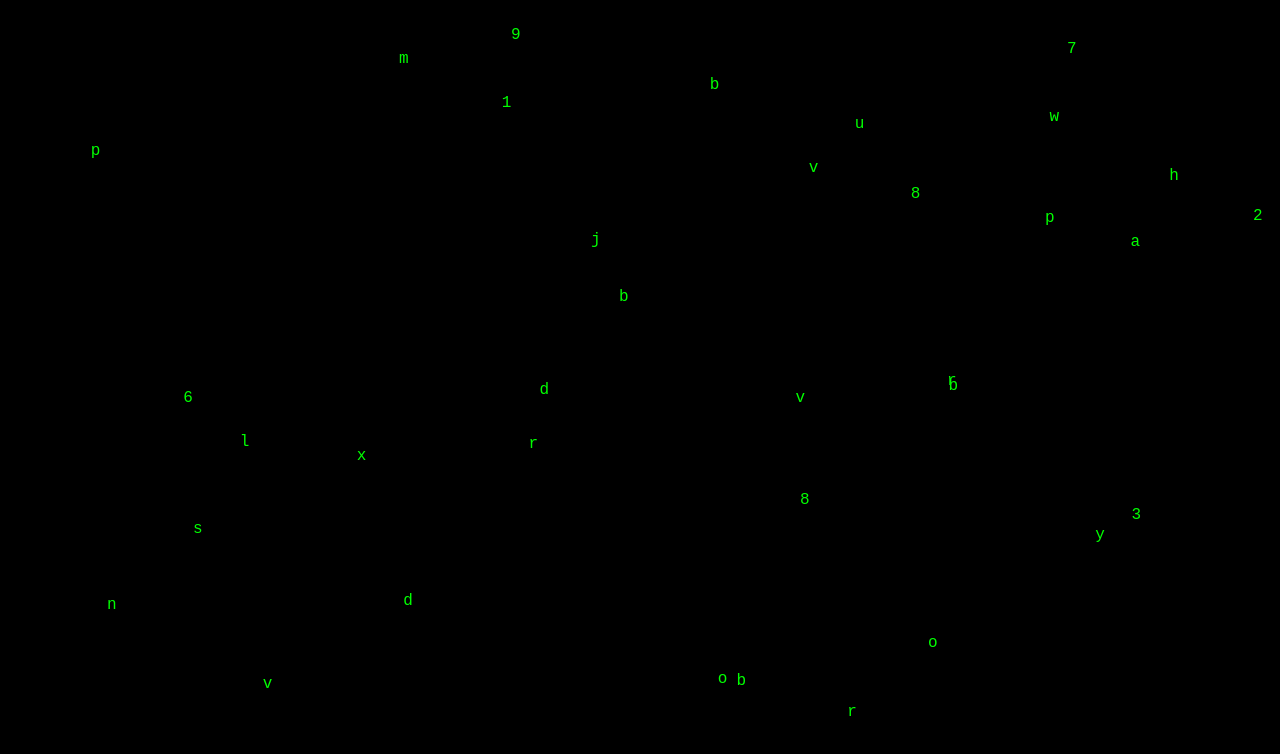
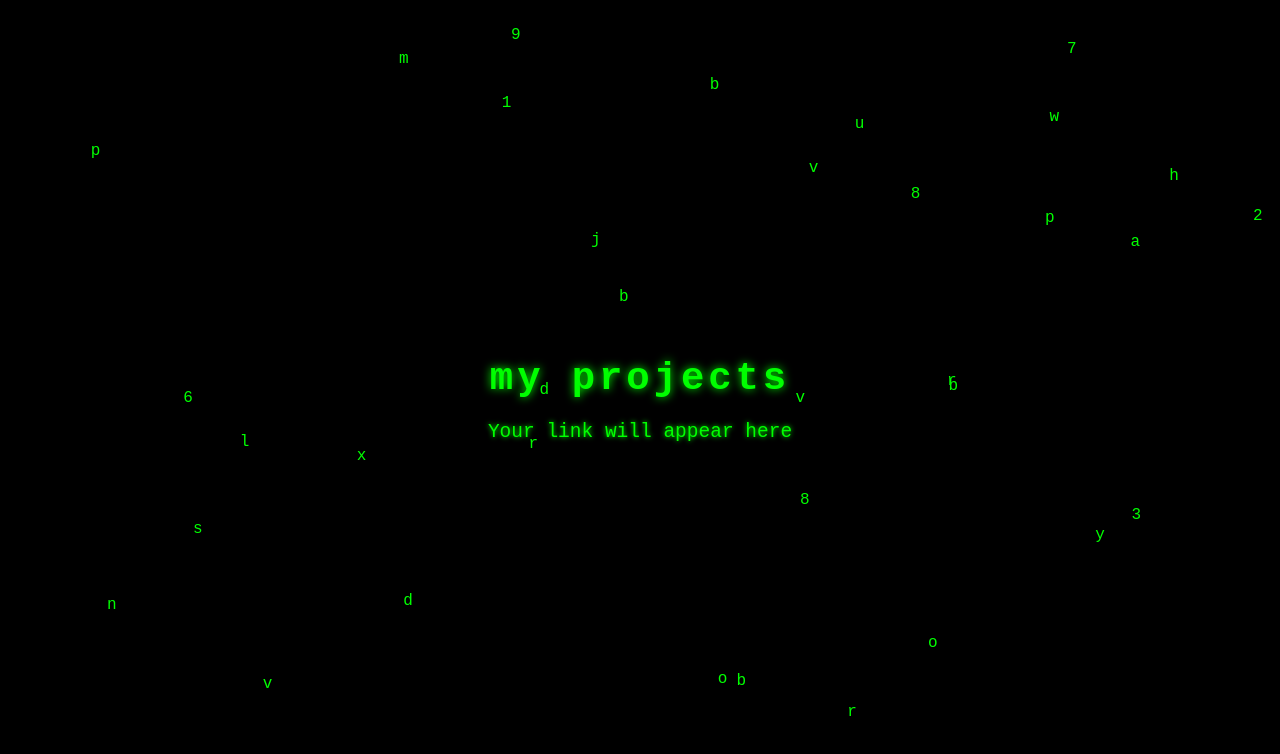
Before and after one commit to beka02221/tondomentest, a plain HTML site: page index.html in a window 1280 px wide. Drawn offline with Linux system fonts and the light colour scheme.

Commit message:
Update index.html

```diff
--- a/index.html
+++ b/index.html
@@ -33,10 +33,38 @@
                 transform: translateY(100vh);
             }
         }
+        .text-container {
+            position: absolute;
+            top: 50%;
+            left: 50%;
+            transform: translate(-50%, -50%);
+            text-align: center;
+            color: #00ff00;
+        }
+        .text-container h1 {
+            font-size: 3em;
+            margin: 0;
+            padding: 0;
+            letter-spacing: 0.1em;
+            text-shadow: 0 0 10px #00ff00;
+        }
+        .text-container a {
+            color: #00ff00;
+            text-decoration: none;
+            font-size: 1.5em;
+            display: block;
+            margin-top: 20px;
+            text-shadow: 0 0 5px #00ff00;
+        }
     </style>
 </head>
 <body>
     <div class="matrix" id="matrix"></div>
+
+    <div class="text-container">
+        <h1>my projects</h1>
+        <a href="https://beka02221.github.io/-4/" id="link-placeholder">Your link will appear here</a>
+    </div>
 
     <script>
         const matrix = document.getElementById('matrix');
```
